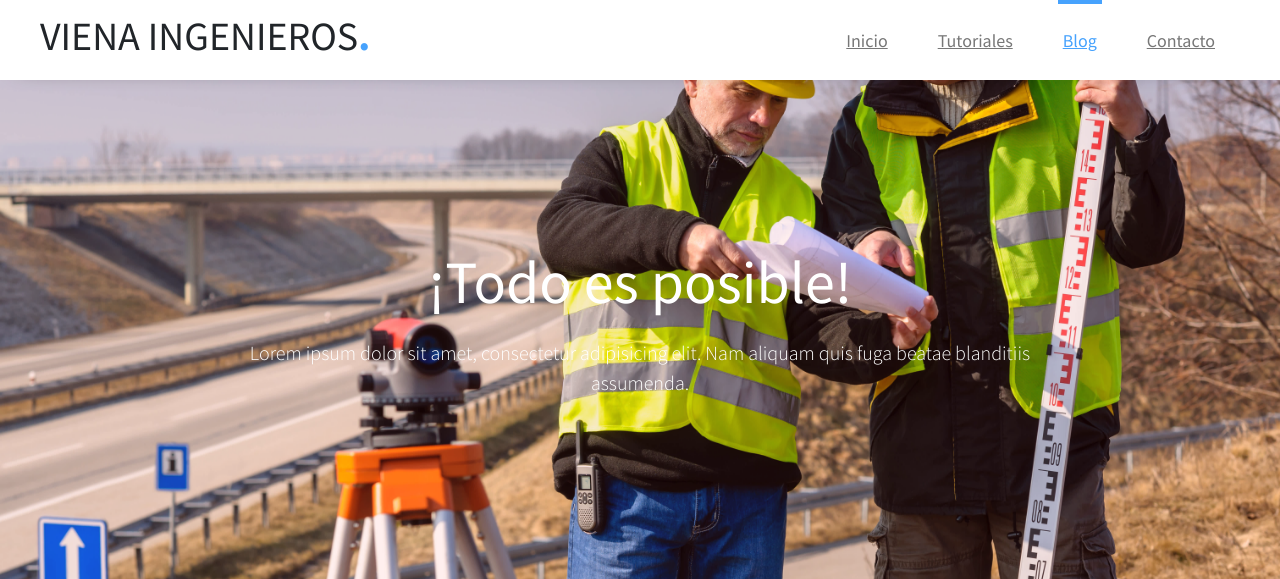
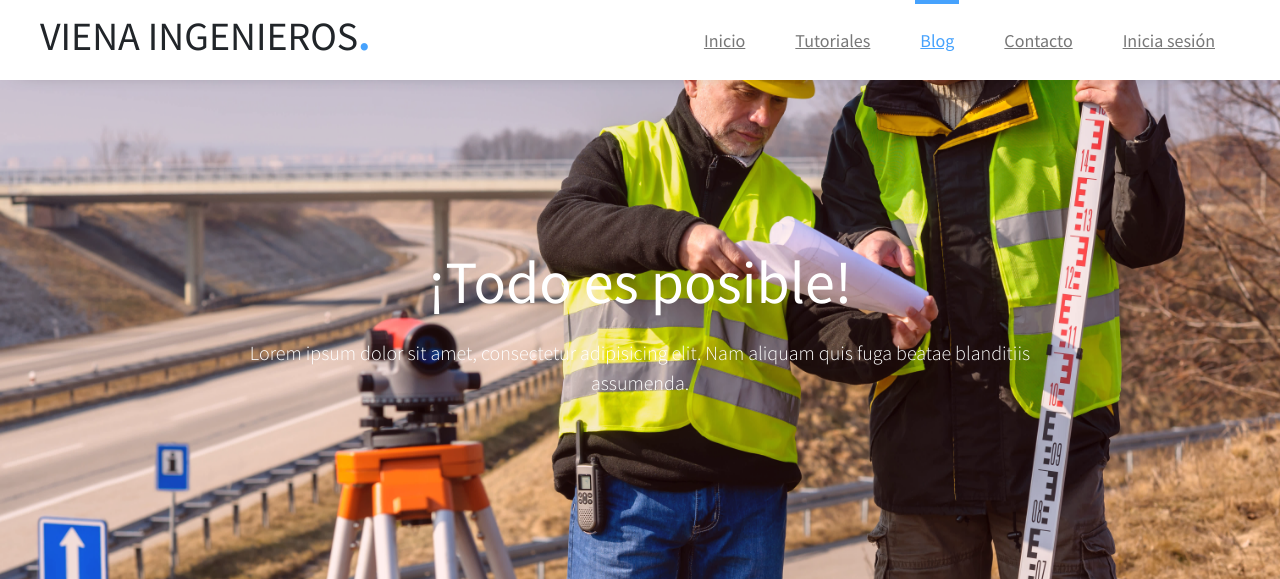
Before and after one commit to ZSRubi/VN-LA1, a PHP site: page / in a window 1280 px wide. Shown: the top 579 px of the page. Run offline with PHP 8.4, Linux system fonts and the light colour scheme; some libraries are stand-ins or nearby versions; some web fonts are replaced.

Commit message:
Update index.php

```diff
--- a/VN LA/index.php
+++ b/VN LA/index.php
@@ -55,6 +55,8 @@
                         <li class="menu-selected"><a href="#" class="text-menu-selected">
                             <i class="fas fa-file-alt"></i>Blog</a></li>
                         <li><a href="#"> <i class="fas fa-headset"></i> Contacto</a></li>
+                        <li><a href="#" class="btn-login"><i class="fas fa-headset"></i> Inicia sesión</a></li>
+
                     </ul>
                 </nav>
 
```
